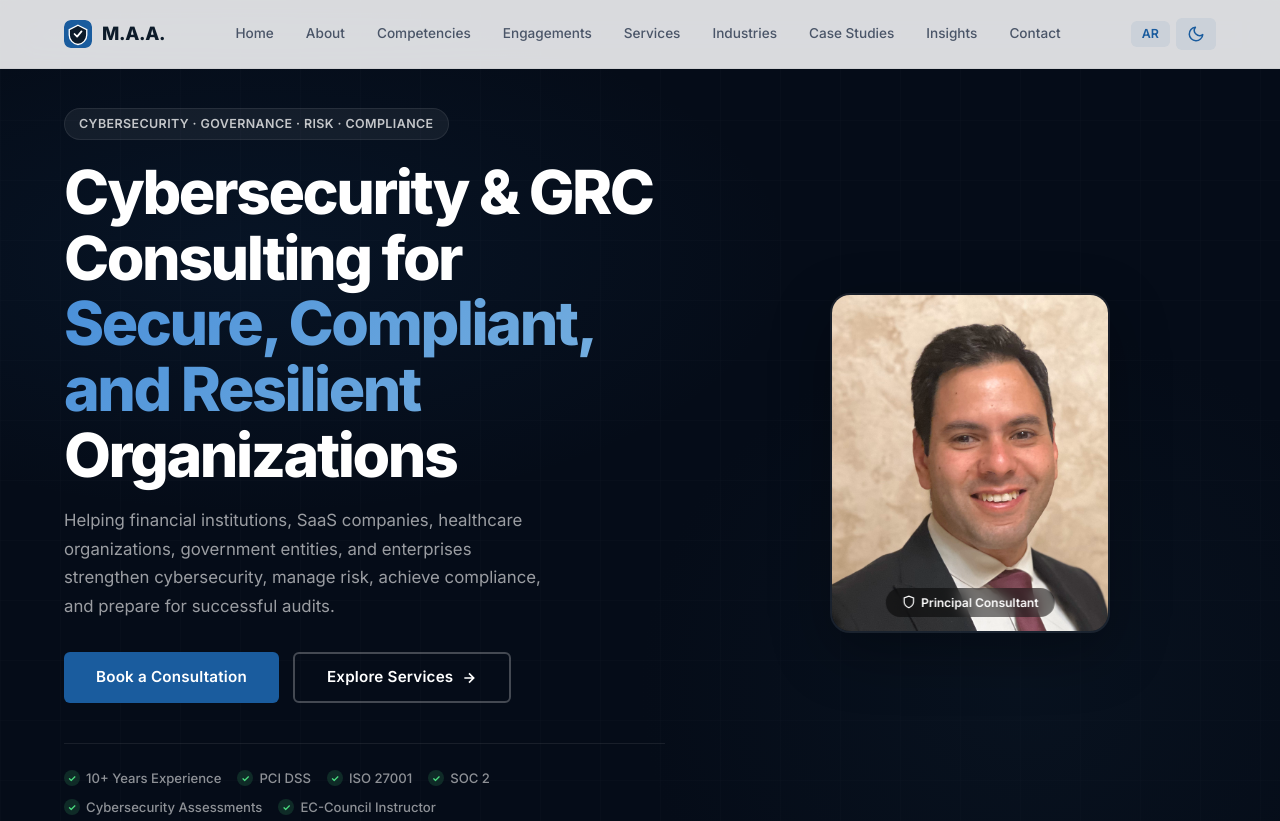
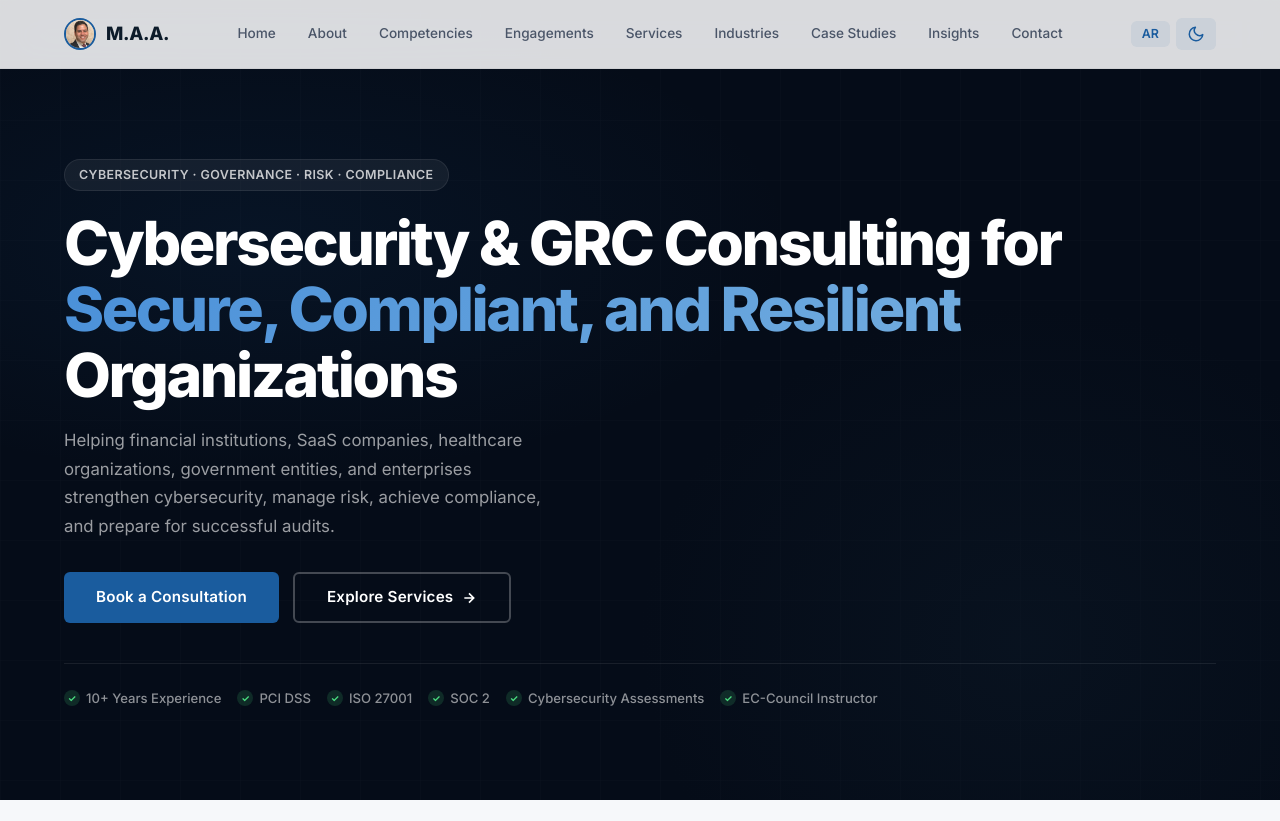
Before and after one commit to mashraf1990/cyber-grc-bos, a plain HTML site: page docs/index.html in a window 1280 px wide. Shown: the top 821 px of the page. Drawn offline with Linux system fonts and the light colour scheme.

Commit message:
refactor: move photo to nav, remove hero-visual

```diff
--- a/docs/css/styles.css
+++ b/docs/css/styles.css
@@ -169,7 +169,10 @@ h1, h2, h3, h4, h5 { font-weight: 700; line-height: 1.25; letter-spacing: -0.02e
   display: flex; align-items: center; gap: 10px; text-decoration: none;
   color: var(--text-primary); font-weight: 800; font-size: 1.15rem; letter-spacing: -0.3px;
 }
-.nav-logo-icon { flex-shrink: 0; border-radius: 6px; overflow: hidden; }
+.nav-photo {
+  width: 32px; height: 32px; border-radius: 50%; object-fit: cover;
+  border: 2px solid var(--accent); flex-shrink: 0;
+}
 .nav-links { display: flex; gap: 32px; list-style: none; }
 .nav-links a {
   color: var(--text-secondary); text-decoration: none;
@@ -284,8 +287,7 @@ h1, h2, h3, h4, h5 { font-weight: 700; line-height: 1.25; letter-spacing: -0.02e
 }
 
 .hero-container {
-  display: grid; grid-template-columns: 1.1fr 0.9fr; gap: 60px;
-  align-items: center; position: relative; z-index: 1; padding: 40px 24px; width: 100%;
+  position: relative; z-index: 1; padding: 40px 24px; width: 100%;
 }
 .hero-content { position: relative; }
 .hero-badge {
@@ -349,26 +351,7 @@ h1, h2, h3, h4, h5 { font-weight: 700; line-height: 1.25; letter-spacing: -0.02e
   font-size: 0.6rem; font-weight: 700; flex-shrink: 0;
 }
 
-/* Hero Right — Profile Photo */
-.hero-visual { display: flex; justify-content: center; align-items: center; }
-.hero-photo-frame {
-  width: 280px; height: 340px; border-radius: var(--radius-xl);
-  overflow: hidden; position: relative;
-  box-shadow: 0 20px 60px rgba(0,0,0,0.3);
-  border: 2px solid rgba(255,255,255,0.08);
-}
-.hero-photo-img {
-  width: 100%; height: 100%; object-fit: cover; display: block;
-}
-.hero-photo-badge {
-  position: absolute; bottom: 14px; left: 50%; transform: translateX(-50%);
-  display: flex; align-items: center; gap: 5px;
-  background: rgba(0,0,0,0.5); backdrop-filter: blur(8px);
-  -webkit-backdrop-filter: blur(8px);
-  padding: 5px 16px; border-radius: var(--radius-full);
-  color: #fff; font-size: 0.75rem; font-weight: 600;
-  white-space: nowrap;
-}
+
 
 /* ===== Trusted By ===== */
 .trusted-section {
@@ -919,11 +902,9 @@ h1, h2, h3, h4, h5 { font-weight: 700; line-height: 1.25; letter-spacing: -0.02e
 
 /* ===== Responsive ===== */
 @media (max-width: 1024px) {
-  .hero-container { grid-template-columns: 1fr; text-align: left; gap: 40px; }
   .hero-content { text-align: left; }
   .hero-subtitle { margin: 0 0 28px; }
   .hero-ctas { justify-content: flex-start; }
-  .hero-visual { display: none; }
   .about-layout { grid-template-columns: 1fr; text-align: center; }
   .about-actions { justify-content: center; }
   .skills-grid { grid-template-columns: 1fr; }
--- a/docs/index.html
+++ b/docs/index.html
@@ -23,7 +23,7 @@
 <nav class="navbar" role="navigation" aria-label="Main navigation">
 <div class="container nav-container">
 <a href="#" class="nav-logo" aria-label="Home">
-<svg class="nav-logo-icon" width="28" height="28" viewBox="0 0 32 32" fill="none"><rect width="32" height="32" rx="8" fill="#1A5C9E"/><path d="M16 6l10 5v6c0 5.5-4.5 10.5-10 11-5.5-.5-10-5.5-10-11v-6l10-5z" fill="#0D1B2A" stroke="#fff" stroke-width="1.5"/><path d="M12 16l3 3 5-6" stroke="#fff" stroke-width="2" stroke-linecap="round" stroke-linejoin="round"/></svg>
+<img src="images/mohamed.png" alt="Mohamed Ashraf" class="nav-photo">
 <span class="nav-logo-text" data-edit="navBrand">M.A.A.</span>
 </a>
 <div class="nav-links" id="navLinks" role="menubar">
@@ -74,15 +74,7 @@
 <div class="cred-item"><span class="cred-icon">✓</span> EC-Council Instructor</div>
 </div>
 </div>
-<div class="hero-visual">
-<div class="hero-photo-frame">
-<img src="images/mohamed.png" alt="Mohamed Ashraf Abd El-Aziz" class="hero-photo-img">
-<div class="hero-photo-badge">
-<svg width="14" height="14" viewBox="0 0 24 24" fill="none" stroke="currentColor" stroke-width="2"><path d="M12 22s8-4 8-10V5l-8-3-8 3v7c0 6 8 10 8 10z"/></svg>
-Principal Consultant
-</div>
-</div>
-</div>
+
 </div>
 </section>
 
--- a/website/css/styles.css
+++ b/website/css/styles.css
@@ -169,7 +169,10 @@ h1, h2, h3, h4, h5 { font-weight: 700; line-height: 1.25; letter-spacing: -0.02e
   display: flex; align-items: center; gap: 10px; text-decoration: none;
   color: var(--text-primary); font-weight: 800; font-size: 1.15rem; letter-spacing: -0.3px;
 }
-.nav-logo-icon { flex-shrink: 0; border-radius: 6px; overflow: hidden; }
+.nav-photo {
+  width: 32px; height: 32px; border-radius: 50%; object-fit: cover;
+  border: 2px solid var(--accent); flex-shrink: 0;
+}
 .nav-links { display: flex; gap: 32px; list-style: none; }
 .nav-links a {
   color: var(--text-secondary); text-decoration: none;
@@ -284,8 +287,7 @@ h1, h2, h3, h4, h5 { font-weight: 700; line-height: 1.25; letter-spacing: -0.02e
 }
 
 .hero-container {
-  display: grid; grid-template-columns: 1.1fr 0.9fr; gap: 60px;
-  align-items: center; position: relative; z-index: 1; padding: 40px 24px; width: 100%;
+  position: relative; z-index: 1; padding: 40px 24px; width: 100%;
 }
 .hero-content { position: relative; }
 .hero-badge {
@@ -349,26 +351,7 @@ h1, h2, h3, h4, h5 { font-weight: 700; line-height: 1.25; letter-spacing: -0.02e
   font-size: 0.6rem; font-weight: 700; flex-shrink: 0;
 }
 
-/* Hero Right — Profile Photo */
-.hero-visual { display: flex; justify-content: center; align-items: center; }
-.hero-photo-frame {
-  width: 280px; height: 340px; border-radius: var(--radius-xl);
-  overflow: hidden; position: relative;
-  box-shadow: 0 20px 60px rgba(0,0,0,0.3);
-  border: 2px solid rgba(255,255,255,0.08);
-}
-.hero-photo-img {
-  width: 100%; height: 100%; object-fit: cover; display: block;
-}
-.hero-photo-badge {
-  position: absolute; bottom: 14px; left: 50%; transform: translateX(-50%);
-  display: flex; align-items: center; gap: 5px;
-  background: rgba(0,0,0,0.5); backdrop-filter: blur(8px);
-  -webkit-backdrop-filter: blur(8px);
-  padding: 5px 16px; border-radius: var(--radius-full);
-  color: #fff; font-size: 0.75rem; font-weight: 600;
-  white-space: nowrap;
-}
+
 
 /* ===== Trusted By ===== */
 .trusted-section {
@@ -919,11 +902,9 @@ h1, h2, h3, h4, h5 { font-weight: 700; line-height: 1.25; letter-spacing: -0.02e
 
 /* ===== Responsive ===== */
 @media (max-width: 1024px) {
-  .hero-container { grid-template-columns: 1fr; text-align: left; gap: 40px; }
   .hero-content { text-align: left; }
   .hero-subtitle { margin: 0 0 28px; }
   .hero-ctas { justify-content: flex-start; }
-  .hero-visual { display: none; }
   .about-layout { grid-template-columns: 1fr; text-align: center; }
   .about-actions { justify-content: center; }
   .skills-grid { grid-template-columns: 1fr; }
```
Also changed, not shown: website/index.html (+2 -10 lines).
